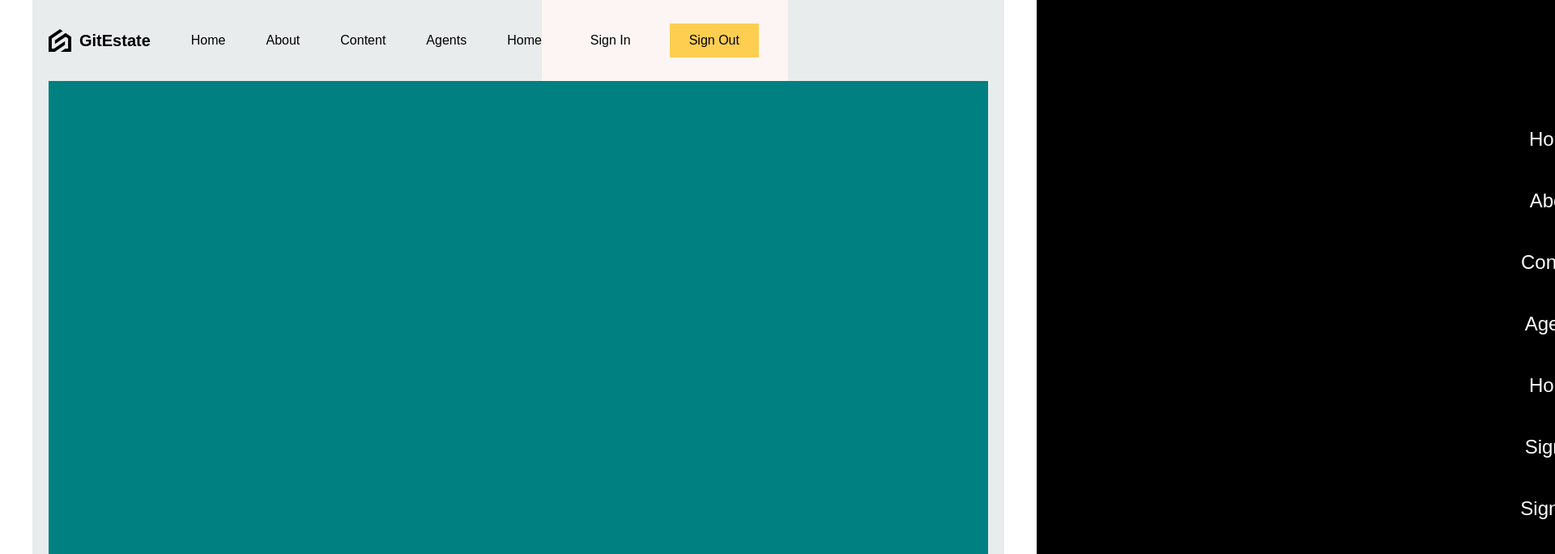
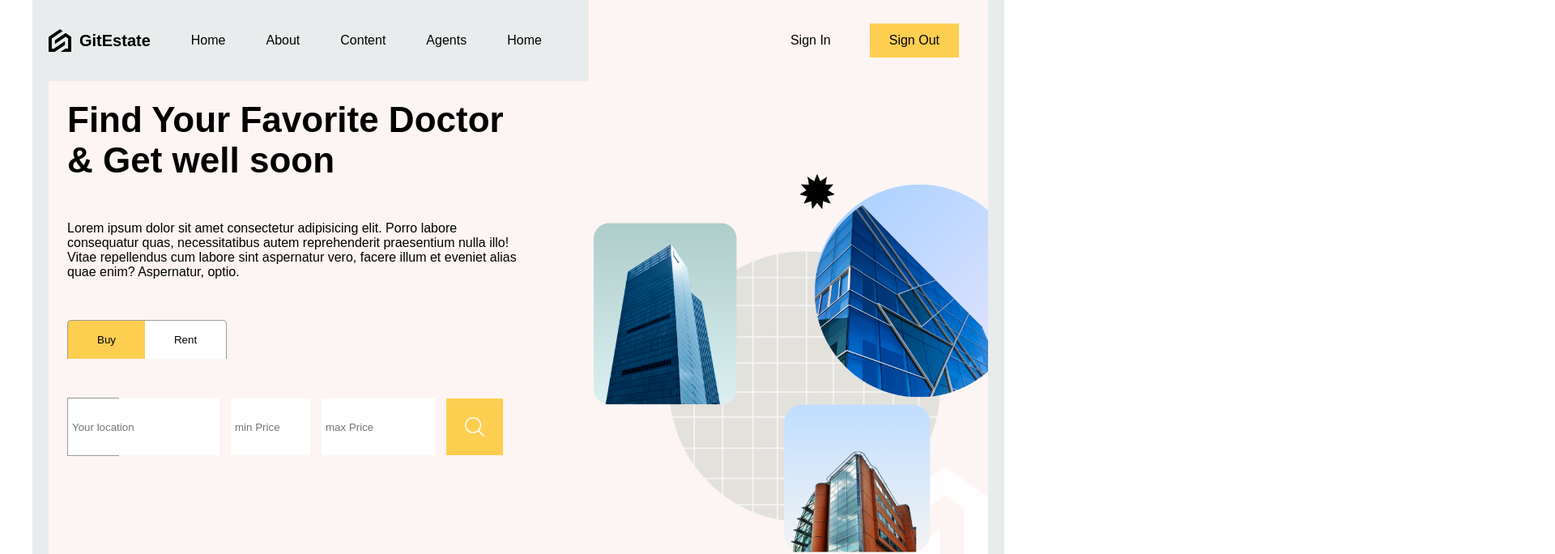
Before and after one commit to Fonyuygita/GitaEstate, a React (Vite) app: page / in a window 1280 px wide. Shown: the top 684 px of the page at 81% size, 1920 px wide, since content can reach past the window. Built offline with nearby package versions, Linux system fonts and the light colour scheme.

Commit message:
done with the home page

```diff
--- a/src/App.jsx
+++ b/src/App.jsx
@@ -4,7 +4,7 @@ import HomePage from "./pages/home/home-page"
 function App() {
   return (
     <div className="layout">
-    <div className="navbar">
+    <div className="navmenu">
     <Navbar/>
     </div>
     <div className="content">
--- a/src/components/navbar/Navbar.scss
+++ b/src/components/navbar/Navbar.scss
@@ -94,16 +94,17 @@
             background-color: black;
             color: white;
             height: 100vh;
-            width: 100%;
+            width: 50%;
             top: 0;
-            right: -100%;
+
             transition: all 1s ease;
             display: flex;
-
+          overflow: hidden;
             flex-direction: column;
             align-content: center;
             justify-content: center;
             font-size: 24px;
+            opacity: 0;
 
             a{
                 text-align: center;
@@ -112,10 +113,19 @@
             @include sm {
                 a{
                     display: initial;
+                    @include sm{
+                        font-size: 16px;
+                     }
+
+                }
+
+                @include sm{
+                    padding: 20px;
                 }
             }
             &.active{
                 right:0;
+                opacity: 1;
             }
         }
     }
--- /dev/null
+++ b/src/components/search/search-bar.jsx
@@ -0,0 +1,38 @@
+import React, { useState } from 'react'
+import "./search.scss"
+
+const SearchBar = () => {
+    const [query, setQuery]=useState({
+        type:"Buy",
+        location:"",
+        minPrice:0,
+        maxPrice:0,
+    })
+
+    const types=["Buy", "Rent"];
+    const switchType=(value)=>{
+setQuery(prev=>({...prev, type:value}))
+    }
+  return (
+    <div className='searchBar'>
+      <div className="type">
+
+      {types.map(type=>(
+        <button key={type} onClick={()=>switchType(type)} className={query.type===type ? "active" : ""}>{type}</button>
+
+      ))}
+
+      </div>
+      <form action="">
+      <input type="text" name="location" placeholder='Your location'  />
+      <input type="number" name='Price' min={0} max={1000000} placeholder='min Price' />
+      <input type="text" name='maxPrice' min={0} max={1000000} placeholder='max Price' />
+      <button >
+      <img src="/search.png" alt="" />
+      </button>
+      </form>
+    </div>
+  )
+}
+
+export default SearchBar
--- /dev/null
+++ b/src/components/search/search.scss
@@ -0,0 +1,87 @@
+@import "../../responsive.scss";
+
+.searchBar{
+    .type{
+        button{
+            padding: 16px 36px;
+            border: 1px solid #999;
+            cursor: pointer;
+            background-color: #fff;
+            text-transform: capitalize;
+            border-bottom: none;
+
+            &.active{
+                background-color: #fece51;
+                color: #000;
+            }
+
+            &:first-child{
+               border-top-left-radius:5px;
+               border-right: none;
+            }
+            &:last-child{
+                border-top-right-radius:5px;
+                border-left: none;
+             }
+        }
+    }
+
+    form{
+        border: 1px solid #999;
+        display: flex;
+        justify-content: space-between;
+        width: 64px;
+        margin-top: 3rem;
+        gap: 14px;
+@include sm{
+    flex-direction: column;
+}
+
+
+        input{
+            border: none;
+            padding: 0px 10px;
+            width: 200px;
+
+            @include lg{
+                padding: 0px 5px;
+
+                &:nth-child(2), &:nth-child(3){
+                    width: 140px;
+                }
+             }
+
+             @include md{
+
+
+                &:nth-child(2), &:nth-child(3){
+                    width: auto;
+                }
+             }
+
+             @include sm{
+               padding: 20px;
+             }
+
+
+
+        }
+
+        button{
+            border: none;
+            cursor: pointer;
+            background-color: #fece51;
+            flex: 1;
+            display: flex;
+            // flex-direction: column;
+            align-items: center;
+            justify-self: center;
+            padding: 23px;
+
+            img{
+                width: 24px;
+            }
+        }
+
+    }
+}
--- a/src/pages/home/home-page.jsx
+++ b/src/pages/home/home-page.jsx
@@ -1,8 +1,37 @@
 import React from 'react'
 import "./home.scss"
+import SearchBar from '../../components/search/search-bar'
 const HomePage= () => {
   return (
-    <div>
+    <div className='homePage'>
+    <div className="textContainer">
+    <div className="wrapper">
+    <h1 className='title'>Find Your Favorite Doctor & Get well soon</h1>
+    <p>Lorem ipsum dolor sit amet consectetur adipisicing elit. Porro labore consequatur quas, necessitatibus autem reprehenderit praesentium nulla illo! Vitae repellendus cum labore sint aspernatur vero, facere illum et eveniet alias quae enim? Aspernatur, optio.</p>
+
+    <SearchBar/>
+
+    <div className="boxes">
+    <div className="box">
+    <h1>16+</h1>
+    <h2>Gynacologist</h2>
+    </div>
+
+    <div className="box">
+    <h1>23+</h1>
+    <h2>Optomologist</h2>
+    </div>
+
+    <div className="box">
+    <h1>16+</h1>
+    <h2>Gynacologist</h2>
+    </div>
+    </div>
+    </div>
+    </div>
+    <div className="imgContainer">
+    <img src="/bg.png" alt="" />
+    </div>
 
     </div>
   )
--- a/src/pages/home/home.scss
+++ b/src/pages/home/home.scss
@@ -0,0 +1,100 @@
+@import "../../responsive.scss";
+
+.homePage{
+    display: flex;
+    height: 100%;
+    .textContainer{
+        flex:3;
+        background-color: #fcf5f3;
+
+        .wrapper{
+            padding-right: 100px;
+            padding-top: 23px;
+            padding-left: 23px;
+            display: flex;
+            flex-direction: column;
+            gap: 50px;
+            height: 100%;
+
+            @include md{
+               padding: 0;
+            }
+
+            @include sm{
+                justify-content: flex-start;
+             }
+
+
+
+        }
+
+        .title{
+            color: black;
+            font-size: 44px;
+
+            @include sm{
+                font-size: 35px;
+            }
+        }
+
+        p{
+            color: black;
+        }
+
+        .boxes{
+            display: flex;
+            justify-content: space-between;
+
+            @include lg{
+                display: none;
+            }
+
+            .box{
+                padding: 12px;
+                background-color: greenyellow;
+                border-radius: 13px;
+
+                h1{
+                    font-size: 34px;
+
+                    @include lg{
+                        font-size: 31px;
+                    }
+
+                }
+                h2{
+                    font-size: 20px;
+                    font-weight: 200;
+                }
+
+            }
+
+
+        }
+    }
+
+    .imgContainer{
+        position: relative;
+        flex: 2;
+        background-color: #fcf5f3;
+        display: flex;
+        align-items: center;
+
+        @include md{
+            display: none;
+        }
+
+        img{
+            width: 115%;
+            position: absolute;
+            right: 0;
+
+            @include lg{
+                width: 105%;
+            }
+
+        }
+    }
+
+
+}
```
